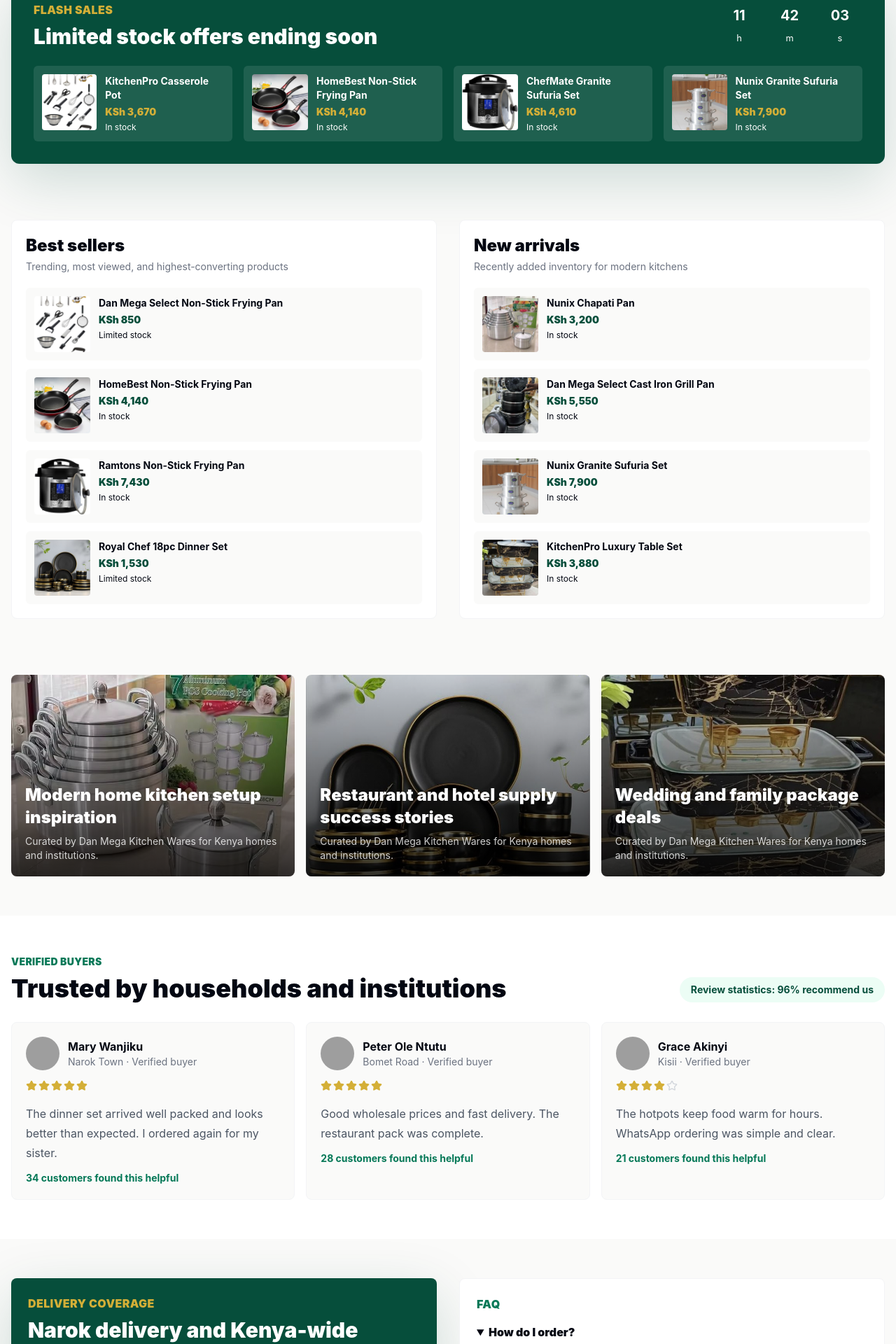
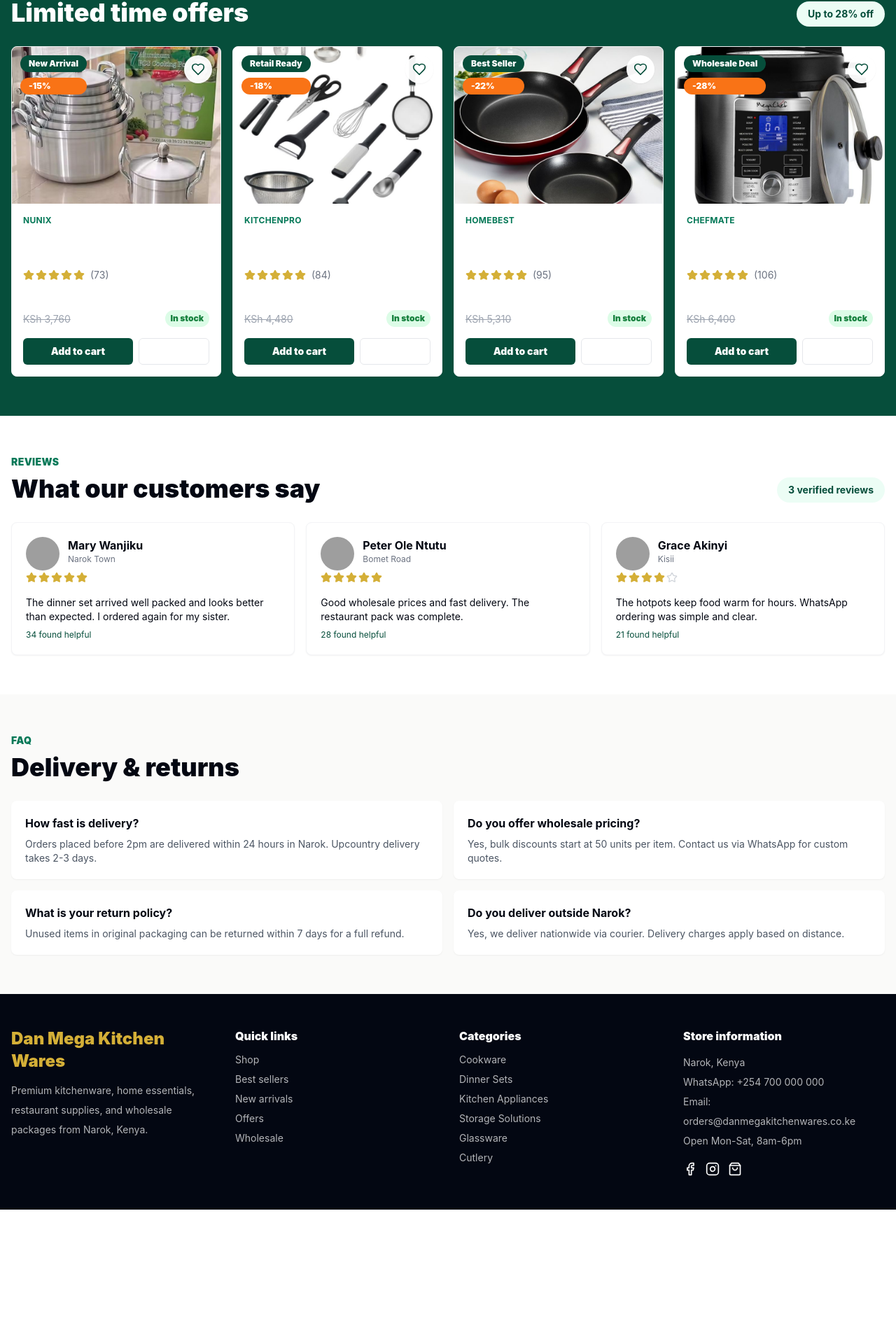
Before and after one commit to Maish7315/dan-mega-kitchen-wears, a React (Vite) app: page / in a window 1280 px wide. Shown: the part 8291-10211 px from the top of the page at 70% size. After the commit the page ends 10019 px from the top, so only its background shows below. Built offline with nearby package versions, Linux system fonts and the light colour scheme; grey boxes are pictures that could not be loaded.

Commit message:
Add missing WholesalePage, AccountPage, PromoSections, Reviews, DeliveryFAQ components

```diff
--- a/src/main.jsx
+++ b/src/main.jsx
@@ -432,12 +432,20 @@
       p.title.toLowerCase().includes(query) ||
       p.brand.toLowerCase().includes(query) ||
       (p.imageName && p.imageName.toLowerCase().includes(query))
-    ).slice(0, 5);
-    return [...categoryMatches.map(c => ({ type: 'category', ...c })), ...productMatches.map(p => ({ type: 'product', ...p }))].slice(0, 8);
+    );
+    const allResults = [...categoryMatches.map(c => ({ type: 'category', ...c })), ...productMatches.map(p => ({ type: 'product', ...p }))];
+    if (allResults.length === 0) return [];
+    return [...allResults.slice(0, 14), { type: 'view-all', id: 'view-all', query: searchQuery }];
   }, [searchQuery]);
 
   const handleSearchSelect = (item) => {
-    if (item.type === 'category') {
+    if (item.type === 'view-all') {
+      navigate('/');
+      setTimeout(() => {
+        const element = document.getElementById('catalog');
+        element?.scrollIntoView({ behavior: 'smooth', block: 'start' });
+      }, 100);
+    } else if (item.type === 'category') {
       navigate('/');
       setTimeout(() => {
         const element = document.getElementById(item.id);
@@ -456,6 +464,9 @@
         <button className="rounded-full p-2 text-emeraldDeep dark:text-gold lg:hidden" onClick={() => setMenuOpen(!menuOpen)} aria-label="Open menu">
           <Menu />
         </button>
+        <button className="rounded-full p-2 text-emeraldDeep dark:text-gold md:hidden" onClick={() => setSearchOpen(true)} aria-label="Open search">
+          <Search />
+        </button>
         <Link to="/" className="flex min-w-max items-center gap-2">
           <img src="/assets/loggo.jpeg" alt="Dan Mega Kitchen Wares" className="h-11 w-11 rounded-md object-cover" loading="eager" />
           <span>
@@ -471,13 +482,16 @@
             value={searchQuery}
             onChange={(e) => setSearchQuery(e.target.value)}
             onFocus={() => setSearchOpen(true)}
-            onBlur={() => setTimeout(() => setSearchOpen(false), 200)}
+            onBlur={() => setTimeout(() => setSearchQuery(''), 200)}
           />
-          {searchOpen && searchSuggestions.length > 0 && (
+          {searchOpen && searchQuery.trim() && (
+            searchSuggestions.length > 0 ? (
               <motion.div className="absolute top-full left-0 right-0 mt-1 bg-white dark:bg-gray-900 border border-gray-200 dark:border-white/10 rounded-md shadow-lg max-h-96 overflow-y-auto z-50" initial={{ opacity: 0, y: -8 }} animate={{ opacity: 1, y: 0 }}>
                 {searchSuggestions.map((item) => (
                   <button key={`${item.type}-${item.id}`} className="w-full text-left px-4 py-2 hover:bg-emerald-50 dark:hover:bg-white/10 flex items-center gap-3 border-b border-gray-100 dark:border-white/5 last:border-b-0" onClick={() => handleSearchSelect(item)}>
-                  {item.type === 'category' ? (
+                    {item.type === 'view-all' ? (
+                      <span className="text-emeraldDeep dark:text-gold font-bold text-xs">VIEW ALL RESULTS</span>
+                    ) : item.type === 'category' ? (
                       <>
                         <span className="text-emeraldDeep dark:text-gold font-bold text-xs">CATEGORY</span>
                         <span className="font-bold">{item.name}</span>
@@ -494,6 +508,11 @@
                   </button>
                 ))}
               </motion.div>
+            ) : (
+              <motion.div className="absolute top-full left-0 right-0 mt-1 bg-white dark:bg-gray-900 border border-gray-200 dark:border-white/10 rounded-md shadow-lg p-4 z-50" initial={{ opacity: 0, y: -8 }} animate={{ opacity: 1, y: 0 }}>
+                No products found for "{searchQuery}"
+              </motion.div>
+            )
           )}
         </div>
         <div className="ml-auto flex items-center gap-1">
@@ -513,6 +532,60 @@
           </button>
         </div>
       </div>
+      <AnimatePresence>
+        {searchOpen && (
+          <motion.div
+            className="fixed inset-0 z-50 flex flex-col bg-white dark:bg-gray-950 md:hidden"
+            initial={{ opacity: 0 }}
+            animate={{ opacity: 1 }}
+            exit={{ opacity: 0 }}
+            onClick={() => setSearchOpen(false)}
+          >
+            <div className="relative flex w-full items-center gap-2 border-b border-gray-100 bg-white px-4 py-3 dark:border-white/10 dark:bg-gray-900" onClick={(e) => e.stopPropagation()}>
+              <Search className="h-5 w-5 text-gray-400" />
+              <input
+                className="w-full bg-transparent text-sm outline-none"
+                placeholder="Search products..."
+                value={searchQuery}
+                onChange={(e) => setSearchQuery(e.target.value)}
+                onKeyDown={(e) => e.key === 'Enter' && searchSuggestions[0] && handleSearchSelect(searchSuggestions[0])}
+                autoFocus
+              />
+              <button onClick={() => setSearchOpen(false)} className="rounded-full p-2 hover:bg-gray-100 dark:hover:bg-white/10">
+                <X className="h-5 w-5" />
+              </button>
+            </div>
+            {searchQuery.trim() && (
+              searchSuggestions.length > 0 ? (
+                <div className="overflow-y-auto px-4 py-2" onClick={(e) => e.stopPropagation()}>
+                  {searchSuggestions.map((item) => (
+                    <button key={`${item.type}-${item.id}-mobile`} className="w-full text-left py-3 border-b border-gray-100 dark:border-white/10 last:border-b-0 flex items-center gap-3" onClick={() => handleSearchSelect(item)}>
+                      {item.type === 'view-all' ? (
+                        <span className="font-bold text-emeraldDeep dark:text-gold">View all results for "{searchQuery}"</span>
+                      ) : item.type === 'category' ? (
+                        <>
+                          <span className="text-emeraldDeep dark:text-gold font-bold text-xs">CATEGORY</span>
+                          <span className="font-bold">{item.name}</span>
+                        </>
+                      ) : (
+                        <>
+                          <LazyImage src={item.image} alt="" className="h-12 w-12 rounded object-cover" />
+                          <div className="min-w-0 flex-1">
+                            <span className="block text-sm font-bold line-clamp-1">{item.title}</span>
+                            <span className="text-xs text-emeraldDeep dark:text-gold">{money(item.price)}</span>
+                          </div>
+                        </>
+                      )}
+                    </button>
+                  ))}
+                </div>
+              ) : (
+                <div className="px-4 py-8 text-center text-gray-500 dark:text-gray-400">No products found for "{searchQuery}"</div>
+              )
+            )}
+          </motion.div>
+        )}
+      </AnimatePresence>
       <nav className={`${menuOpen ? 'block' : 'hidden'} border-t border-gray-100 bg-white dark:border-white/10 dark:bg-gray-950 lg:block`}>
         <div className="mx-auto flex max-w-7xl flex-col gap-1 px-4 py-2 text-sm font-semibold lg:flex-row lg:items-center lg:gap-2 lg:overflow-x-auto">
           {['Cookware', 'Dinner Sets', 'Kitchen Appliances', 'Storage Solutions', 'Glassware', 'Cutlery', 'Hotpots', 'Kitchen Organizers', 'Bakeware', 'Cleaning Supplies', 'Restaurant Supplies', 'Wholesale Packages', 'New Arrivals', 'Best Sellers', 'Offers'].map((item) => (
@@ -941,11 +1014,6 @@
               <button className="rounded-md border border-gray-200 px-4 py-3 font-bold dark:border-white/10" onClick={() => toggleWishlist(product.id)}>{wishlist.includes(product.id) ? 'Saved' : 'Save to wishlist'}</button>
             </div>
           </div>
-          <div className="mt-5 flex flex-wrap gap-2">
-            <ShareButton icon={<Facebook />} label="Facebook" />
-            <ShareButton icon={<ShoppingBag />} label="WhatsApp" />
-            <ShareButton icon={<Instagram />} label="Instagram" />
-          </div>
         </div>
       </div>
       <div className="mt-12 grid gap-8 lg:grid-cols-[1fr_360px]">
@@ -960,208 +1028,6 @@
       </div>
       <SectionHeading eyebrow="Related products" title="Customers also viewed" />
       <div className="grid gap-4 sm:grid-cols-2 lg:grid-cols-4">{related.map((item) => <ProductCard product={item} key={item.id} />)}</div>
-    </PageShell>
-  );
-}
-
-function ShareButton({ icon, label }) {
-  const { slug } = useParams();
-  const product = products.find((item) => item.slug === slug) || products[0];
-  const productUrl = `${window.location.origin}/product/${product.slug}`;
-  const productTitle = product.title;
-
-  const shareLinks = {
-    Facebook: `https://www.facebook.com/sharer/sharer.php?u=${encodeURIComponent(productUrl)}`,
-    WhatsApp: `https://wa.me/?text=${encodeURIComponent(`Check out this product: ${productTitle} - ${productUrl}`)}`,
-    Instagram: `https://www.instagram.com/`
-  };
-
-  const handleShare = () => {
-    if (label === 'Instagram') {
-      window.open(shareLinks.Instagram, '_blank');
-    } else if (shareLinks[label]) {
-      window.open(shareLinks[label], '_blank');
-    }
-  };
-
-  return <button onClick={handleShare} className="inline-flex items-center gap-2 rounded-md border border-gray-200 px-3 py-2 text-sm font-bold hover:bg-emerald-50 dark:border-white/10 dark:hover:bg-white/10">{React.cloneElement(icon, { className: 'h-4 w-4' })}{label}</button>;
-}
-
-function PromoSections() {
-  const best = products.filter((p) => p.badge === 'Best Seller').slice(0, 4);
-  const arrivals = products.filter((p) => p.badge === 'New Arrival').slice(0, 4);
-  return (
-    <>
-      <section id="flash-sales" className="mx-auto max-w-7xl px-4 py-14">
-        <div className="rounded-xl bg-emeraldDeep p-5 text-white shadow-glow sm:p-8">
-          <div className="flex flex-wrap items-center justify-between gap-4">
-            <div><p className="font-black uppercase tracking-wide text-gold">Flash sales</p><h2 className="mt-2 text-3xl font-black">Limited stock offers ending soon</h2></div>
-            <Countdown />
-          </div>
-          <div className="mt-6 grid gap-4 sm:grid-cols-2 lg:grid-cols-4">{products.filter((p) => p.discount >= 18).slice(0, 4).map((p) => <ProductMini product={p} key={p.id} />)}</div>
-        </div>
-      </section>
-      <section className="mx-auto grid max-w-7xl gap-8 px-4 py-6 lg:grid-cols-2">
-        <Shelf title="Best sellers" products={best} subtitle="Trending, most viewed, and highest-converting products" />
-        <Shelf title="New arrivals" products={arrivals} subtitle="Recently added inventory for modern kitchens" />
-      </section>
-      <section className="mx-auto max-w-7xl px-4 py-14">
-        <div className="grid gap-4 lg:grid-cols-3">
-          {['Modern home kitchen setup inspiration', 'Restaurant and hotel supply success stories', 'Wedding and family package deals'].map((title, index) => (
-            <div key={title} className="relative min-h-72 overflow-hidden rounded-lg">
-              <LazyImage src={productImages[(index + 5) % productImages.length]} alt="" className="absolute inset-0 h-full w-full object-cover" />
-              <div className="absolute inset-0 bg-gradient-to-t from-black/80 to-transparent" />
-              <div className="absolute bottom-0 p-5 text-white"><h3 className="text-2xl font-black">{title}</h3><p className="mt-2 text-sm text-white/80">Curated by Dan Mega Kitchen Wares for Kenya homes and institutions.</p></div>
-            </div>
-          ))}
-        </div>
-      </section>
-    </>
-  );
-}
-
-function Shelf({ title, subtitle, products: shelfProducts }) {
-  return (
-    <div className="rounded-lg border border-gray-100 bg-white p-5 dark:border-white/10 dark:bg-gray-900">
-      <h2 className="text-2xl font-black">{title}</h2>
-      <p className="mt-1 text-sm text-gray-500 dark:text-gray-300">{subtitle}</p>
-      <div className="mt-5 grid gap-3">{shelfProducts.map((product) => <ProductMini product={product} key={product.id} light />)}</div>
-    </div>
-  );
-}
-
-function ProductMini({ product, light }) {
-  return (
-    <Link to={`/product/${product.slug}`} className={`flex gap-3 rounded-md p-3 ${light ? 'bg-stone-50 dark:bg-gray-950' : 'bg-white/10'}`}>
-      <LazyImage src={product.image} alt="" className="h-20 w-20 rounded object-cover" />
-      <span className="min-w-0">
-        <strong className="line-clamp-2 text-sm">{product.title}</strong>
-        <span className={`mt-1 block text-sm font-black ${light ? 'text-emeraldDeep dark:text-gold' : 'text-gold'}`}>{money(product.price)}</span>
-        <span className="mt-1 block text-xs">{product.stock}</span>
-      </span>
-    </Link>
-  );
-}
-
-function Countdown() {
-  const [time, setTime] = useState({ h: 11, m: 42, s: 9 });
-  useEffect(() => {
-    const timer = setInterval(() => setTime((t) => {
-      const total = Math.max(0, t.h * 3600 + t.m * 60 + t.s - 1);
-      return { h: Math.floor(total / 3600), m: Math.floor((total % 3600) / 60), s: total % 60 };
-    }), 1000);
-    return () => clearInterval(timer);
-  }, []);
-  return <div className="flex gap-2">{['h', 'm', 's'].map((unit) => <span key={unit} className="grid h-16 w-16 place-items-center rounded-md bg-white/12 text-center"><strong className="block text-xl">{String(time[unit]).padStart(2, '0')}</strong><small>{unit}</small></span>)}</div>;
-}
-
-function Reviews() {
-  return (
-    <section className="bg-white py-14 dark:bg-gray-900">
-      <div className="mx-auto max-w-7xl px-4">
-        <SectionHeading eyebrow="Verified buyers" title="Trusted by households and institutions" action="Review statistics: 96% recommend us" />
-        <div className="grid gap-4 lg:grid-cols-3">{reviews.map((review) => <ReviewCard review={review} key={review.name} />)}</div>
-      </div>
-    </section>
-  );
-}
-
-function ReviewCard({ review }) {
-  return (
-    <article className="rounded-lg border border-gray-100 bg-stone-50 p-5 dark:border-white/10 dark:bg-gray-950">
-      <div className="flex items-center gap-3">
-        <LazyImage src={review.image} alt={review.name} className="h-12 w-12 rounded-full object-cover" />
-        <div><strong>{review.name}</strong><p className="text-sm text-gray-500">{review.location} · Verified buyer</p></div>
-      </div>
-      <div className="mt-3"><Stars rating={review.rating} /></div>
-      <p className="mt-3 leading-7 text-gray-600 dark:text-gray-300">{review.text}</p>
-      <p className="mt-3 text-sm font-bold text-emerald-700 dark:text-gold">{review.helpful} customers found this helpful</p>
-    </article>
-  );
-}
-
-function DeliveryFAQ() {
-  return (
-    <section className="mx-auto grid max-w-7xl gap-8 px-4 py-14 lg:grid-cols-2">
-      <div className="rounded-lg bg-emeraldDeep p-6 text-white shadow-glow">
-        <p className="font-black uppercase tracking-wide text-gold">Delivery coverage</p>
-        <h2 className="mt-2 text-3xl font-black">Narok delivery and Kenya-wide dispatch</h2>
-        <div className="mt-6 grid gap-4 sm:grid-cols-2">
-          {[[Truck, 'Narok town same-day delivery'], [MapPin, 'Kenya-wide parcel dispatch'], [Clock, '1-3 day timelines by location'], [PackageCheck, 'Safe packaging for fragile items']].map(([Icon, text]) => <div key={text} className="rounded-md bg-white/10 p-4"><Icon className="mb-3 h-6 w-6 text-gold" /><strong>{text}</strong></div>)}
-        </div>
-      </div>
-      <div className="rounded-lg border border-gray-100 bg-white p-6 dark:border-white/10 dark:bg-gray-900">
-        <p className="font-black uppercase tracking-wide text-emerald-700 dark:text-gold">FAQ</p>
-        {['How do I order?', 'Do you sell wholesale?', 'Can I return a product?', 'How much is delivery?'].map((q, index) => (
-          <details key={q} className="border-b border-gray-100 py-4 dark:border-white/10" open={index === 0}>
-            <summary className="cursor-pointer font-black">{q}</summary>
-            <p className="mt-2 text-gray-600 dark:text-gray-300">Use the cart, click Place Order, and WhatsApp opens with a complete order summary. Our team confirms availability, delivery cost, and payment details.</p>
-          </details>
-        ))}
-      </div>
-    </section>
-  );
-}
-
-function AccountPage() {
-  return (
-    <PageShell>
-      <div className="max-w-2xl">
-        <h1 className="text-4xl font-black">My Account</h1>
-        <div className="mt-8 rounded-lg border border-gray-100 bg-white p-6 dark:border-white/10 dark:bg-gray-900">
-          <div className="flex items-center gap-4 mb-6">
-            <div className="h-16 w-16 rounded-full bg-emerald-100 dark:bg-emerald-900 flex items-center justify-center">
-              <User className="h-8 w-8 text-emeraldDeep dark:text-gold" />
-            </div>
-            <div>
-              <h2 className="text-2xl font-black">Welcome!</h2>
-              <p className="text-gray-500 dark:text-gray-300">Sign in to view your orders and saved items</p>
-            </div>
-          </div>
-          <div className="space-y-3">
-            <input type="email" placeholder="Email address" className="w-full rounded-md border border-gray-200 bg-stone-50 px-4 py-3 text-sm outline-none focus:border-emeraldDeep dark:border-white/10 dark:bg-gray-950" />
-            <input type="password" placeholder="Password" className="w-full rounded-md border border-gray-200 bg-stone-50 px-4 py-3 text-sm outline-none focus:border-emeraldDeep dark:border-white/10 dark:bg-gray-950" />
-            <button className="w-full rounded-md bg-emeraldDeep px-4 py-3 font-black text-white shadow-glow">Sign In</button>
-          </div>
-          <div className="mt-6 text-center">
-            <p className="text-sm text-gray-500 dark:text-gray-300">Don't have an account? <span className="font-bold text-emeraldDeep dark:text-gold cursor-pointer hover:underline">Create one</span></p>
-          </div>
-        </div>
-        <div className="mt-8 grid gap-4 md:grid-cols-3">
-          <div className="rounded-lg bg-stone-50 p-6 dark:bg-gray-900">
-            <ShoppingBag className="mb-3 h-6 w-6 text-emeraldDeep dark:text-gold" />
-            <h3 className="font-black">Your Orders</h3>
-            <p className="mt-1 text-sm text-gray-500 dark:text-gray-300">Track and manage your orders</p>
-          </div>
-          <div className="rounded-lg bg-stone-50 p-6 dark:bg-gray-900">
-            <Heart className="mb-3 h-6 w-6 text-emeraldDeep dark:text-gold" />
-            <h3 className="font-black">Wishlist</h3>
-            <p className="mt-1 text-sm text-gray-500 dark:text-gray-300">Your saved items and favorites</p>
-          </div>
-          <div className="rounded-lg bg-stone-50 p-6 dark:bg-gray-900">
-            <MapPin className="mb-3 h-6 w-6 text-emeraldDeep dark:text-gold" />
-            <h3 className="font-black">Addresses</h3>
-            <p className="mt-1 text-sm text-gray-500 dark:text-gray-300">Manage delivery addresses</p>
-          </div>
-        </div>
-      </div>
-    </PageShell>
-  );
-}
-
-function WholesalePage() {
-  return (
-    <PageShell>
-      <div className="rounded-xl bg-emeraldDeep p-8 text-white shadow-glow">
-        <p className="font-black uppercase tracking-wide text-gold">Wholesale buyers</p>
-        <h1 className="mt-2 text-4xl font-black">Bulk kitchenware packages for retailers, hotels, restaurants, schools, and weddings</h1>
-        <p className="mt-4 max-w-3xl text-white/80">Dan Mega Kitchen Wares supports high-volume orders with curated bundles, flexible sourcing, and WhatsApp quotation support from Narok to the rest of Kenya.</p>
-      </div>
-      <div className="mt-8 grid gap-4 md:grid-cols-2 lg:grid-cols-4">
-        {['Restaurant supplies', 'Hotel supplies', 'School supplies', 'Wedding packages'].map((item) => <div key={item} className="rounded-lg border border-gray-100 bg-white p-5 dark:border-white/10 dark:bg-gray-900"><Banknote className="mb-4 h-7 w-7 text-emeraldDeep dark:text-gold" /><h3 className="text-xl font-black">{item}</h3><p className="mt-2 text-gray-500 dark:text-gray-300">Bulk-ready product lists, competitive pricing, and delivery support.</p></div>)}
-      </div>
-      <SectionHeading eyebrow="Wholesale package deals" title="Start with proven bundles" />
-      <div className="grid gap-4 sm:grid-cols-2 lg:grid-cols-4">{products.filter((p) => p.category === 'Wholesale Packages' || p.category === 'Restaurant Supplies').slice(0, 8).map((product) => <ProductCard product={product} key={product.id} />)}</div>
     </PageShell>
   );
 }
@@ -1319,6 +1185,95 @@
   );
 }
 
+function WholesalePage() {
+  const wholesaleProducts = products.filter(p => p.category === 'Wholesale Packages');
+  return (
+    <PageShell>
+      <SectionHeading eyebrow="Wholesale" title="Bulk packages for retailers & institutions" action="Ready to order" />
+      <div className="mt-6 grid gap-4 sm:grid-cols-2 lg:grid-cols-4">
+        {wholesaleProducts.map((product) => <ProductCard product={product} key={product.id} />)}
+      </div>
+    </PageShell>
+  );
+}
+
+function AccountPage() {
+  return (
+    <PageShell>
+      <h1 className="text-4xl font-black">My Account</h1>
+      <p className="mt-4 text-lg text-gray-600 dark:text-gray-300">Account features coming soon.</p>
+    </PageShell>
+  );
+}
+
+function PromoSections() {
+  const flashSales = products.filter(p => p.discount >= 15).slice(0, 4);
+  return (
+    <section id="flash-sales" className="bg-emeraldDeep py-14 text-white">
+      <div className="mx-auto max-w-7xl px-4">
+        <SectionHeading eyebrow="Flash Sales" title="Limited time offers" action="Up to 28% off" />
+        <div className="mt-6 grid gap-4 sm:grid-cols-2 lg:grid-cols-4">
+          {flashSales.map((product) => <ProductCard product={product} key={product.id} />)}
+        </div>
+      </div>
+    </section>
+  );
+}
+
+function Reviews() {
+  return (
+    <section className="bg-white py-14 dark:bg-gray-900">
+      <div className="mx-auto max-w-7xl px-4">
+        <SectionHeading eyebrow="Reviews" title="What our customers say" action={`${reviews.length} verified reviews`} />
+        <div className="mt-6 grid gap-4 md:grid-cols-3">
+          {reviews.map((review) => <ReviewCard review={review} key={review.name} />)}
+        </div>
+      </div>
+    </section>
+  );
+}
+
+function ReviewCard({ review }) {
+  return (
+    <motion.div className="rounded-lg border border-gray-100 bg-white p-5 shadow-sm dark:border-white/10 dark:bg-gray-950" initial={{ opacity: 0, y: 16 }} whileInView={{ opacity: 1, y: 0 }} viewport={{ once: true }}>
+      <div className="flex items-start gap-3">
+        <LazyImage src={review.image} alt="" className="h-12 w-12 rounded-full object-cover" />
+        <div>
+          <p className="font-bold">{review.name}</p>
+          <p className="text-xs text-gray-500 dark:text-gray-300">{review.location}</p>
+        </div>
+      </div>
+      <Stars rating={review.rating} />
+      <p className="mt-3 text-sm">{review.text}</p>
+      <p className="mt-2 text-xs text-emeraldDeep dark:text-gold">{review.helpful} found helpful</p>
+    </motion.div>
+  );
+}
+
+function DeliveryFAQ() {
+  const faqs = [
+    { q: 'How fast is delivery?', a: 'Orders placed before 2pm are delivered within 24 hours in Narok. Upcountry delivery takes 2-3 days.' },
+    { q: 'Do you offer wholesale pricing?', a: 'Yes, bulk discounts start at 50 units per item. Contact us via WhatsApp for custom quotes.' },
+    { q: 'What is your return policy?', a: 'Unused items in original packaging can be returned within 7 days for a full refund.' },
+    { q: 'Do you deliver outside Narok?', a: 'Yes, we deliver nationwide via courier. Delivery charges apply based on distance.' },
+  ];
+  return (
+    <section className="bg-stone-50 py-14 dark:bg-gray-950">
+      <div className="mx-auto max-w-7xl px-4">
+        <SectionHeading eyebrow="FAQ" title="Delivery & returns" />
+        <div className="mt-6 grid gap-4 md:grid-cols-2">
+          {faqs.map((faq, i) => (
+            <div key={i} className="rounded-lg bg-white p-5 shadow-sm dark:bg-gray-900">
+              <h4 className="font-bold">{faq.q}</h4>
+              <p className="mt-2 text-sm text-gray-600 dark:text-gray-300">{faq.a}</p>
+            </div>
+          ))}
+        </div>
+      </div>
+    </section>
+  );
+}
+
 function Footer() {
   return (
     <footer className="bg-gray-950 py-12 text-white">
```
Also changed, not shown: src/assets/loggo.jpeg (added), 1 other file (tests, documents, lock files or other folders). Lines whose indentation alone changed are shown as unchanged.
